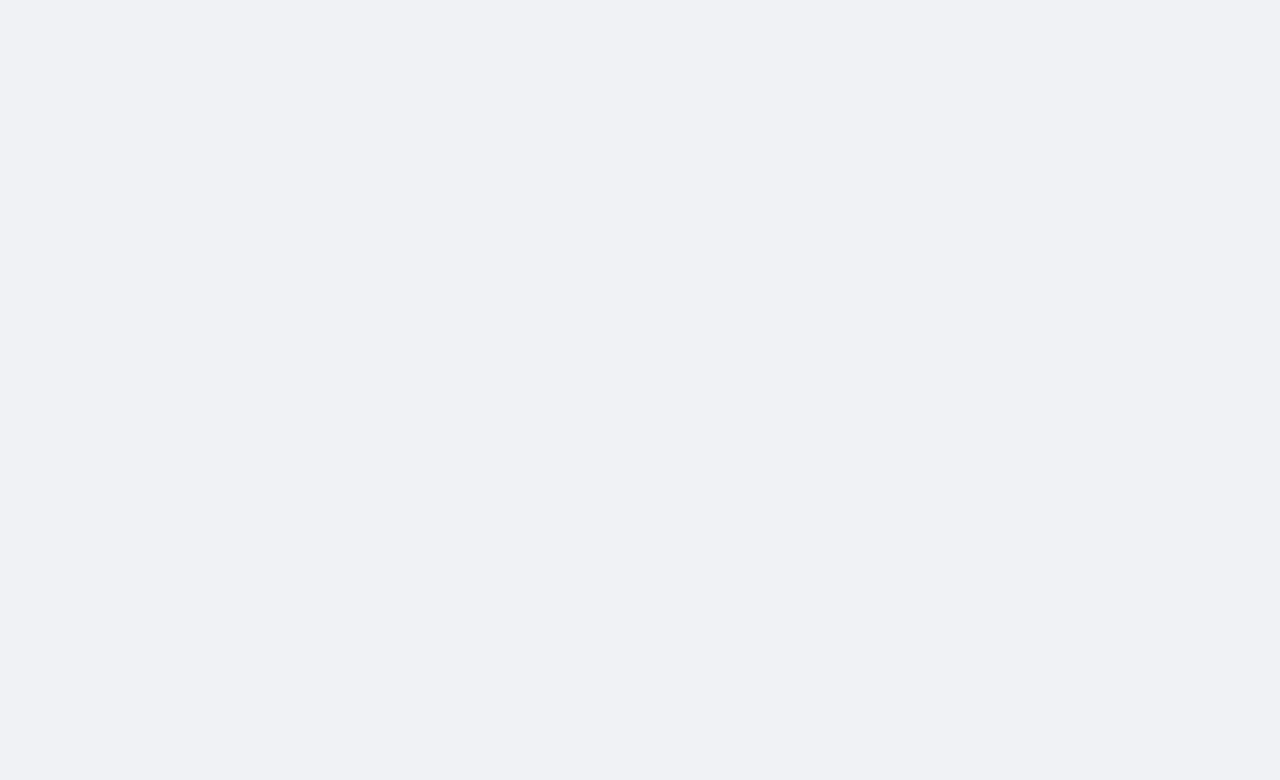
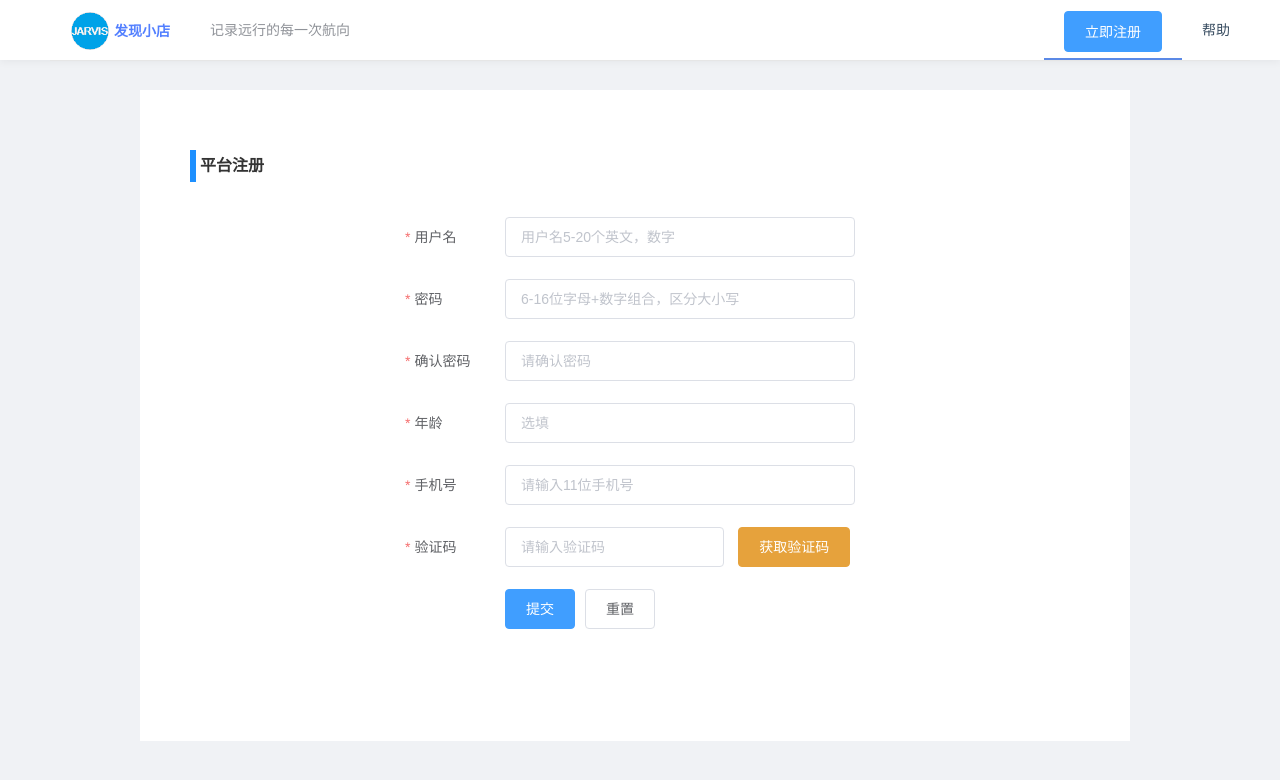
Before and after one commit to 1649404329/jarvis-store-vue-app, a Vue app: page /register in a window 1280 px wide. Shown: the top 780 px of the page. Built offline with nearby package versions, Linux system fonts and the light colour scheme.

Commit message:
注册页；

```diff
--- a/src/components/login/Header.vue
+++ b/src/components/login/Header.vue
@@ -1,7 +1,7 @@
 <template>
     <div>
         <el-menu :default-active="$route.path" router class="el-menu-demo" mode="horizontal" @select="handleSelect"
-                 text-color="rgb(57,77,97)" active-text-color="rgb(91,137,230)">
+                 text-color="rgb(57,77,97)" active-text-color="rgb(91,137,230)" style="width: 1200px;margin: 0 auto;">
             <el-menu-item index="/home" style="border-bottom: 2px solid #FFF; color: rgb(82,127,255);">
                 <!--<el-avatar :size="50">JARVIS</el-avatar>-->
                 <el-avatar :src="logoUrl" :size="40"></el-avatar>
@@ -12,7 +12,7 @@
 
             <el-menu-item index="/help" style="float: right;">帮助</el-menu-item>
 
-            <el-menu-item index="/test" style="float: right;">
+            <el-menu-item index="/register" style="float: right;">
                 <el-button type="primary">立即注册</el-button>
             </el-menu-item>
         </el-menu>
--- a/src/router/index.js
+++ b/src/router/index.js
@@ -4,6 +4,7 @@ import Home from '../views/Home.vue'
 import GoodsHome from '../views/goods/GoodsHome.vue'
 import AccountHome from '../views/account/AccountHome.vue'
 import Login from '../views/login/Login.vue'
+import Register from '../views/login/Register.vue'
 import Help from '../views/login/Help.vue'
 import Test from '../views/Test.vue'
 import MessageCenter from '../views/MessageCenter.vue'
@@ -96,6 +97,11 @@ const routes = [
     component: Login
   },
   {
+    path: '/register',
+    name: 'Register',
+    component: Register
+  },
+  {
     path: '/help',
     name: '/Help',
     component: Help
--- a/src/views/MessageCenter.vue
+++ b/src/views/MessageCenter.vue
@@ -11,9 +11,9 @@
                 <el-row style="margin: 0 auto;">
                     <div style="width: 1000px;">
                         <el-main>
-                            <PanelTitle msg="消息中心" showAllBtn/>
+                            <PanelTitle msg="消息中心" />
 
-                            <div style="padding: 30px 40px;text-align: left;">
+                            <div style="padding: 30px 40px;text-align: left;min-height: 300px;">
                                 <el-collapse v-model="activeNames" @change="handleChange">
                                     <el-collapse-item>
                                         <template slot="title">
--- a/src/views/login/Login.vue
+++ b/src/views/login/Login.vue
@@ -11,7 +11,8 @@
                         <el-image :fit="fill" :src="item"></el-image>
                     </el-carousel-item>
                 </el-carousel>
-                <el-card shadow="always" style="position: absolute;top: 80px;width: 225px;height: 250px;right: 100px;z-index: 99;text-align: left;">
+                <el-card shadow="always" style="position: absolute;top: 80px;
+                right: calc((100vw - 1000px)/2 - 78px);width: 225px;height: 250px; z-index: 99;text-align: left;">
                     <p>用户登录</p>
                     <el-form>
                         <el-form-item>
@@ -53,9 +54,9 @@
 
             <el-main style="background-color: #f9fafc;">
                 <h3>他们的小店</h3>
-                <el-row>
-                    <el-col :span="20" offset="2">
+                <el-row style="margin:0 auto; width: 1200px;">
                     <el-col :span="4" v-for="(o, index) in 5" :key="o" :offset="index > 0 ? 1 : 0">
+                        <div style="width:200px;">
                         <el-card shadow="hover" :body-style="{ padding: '0px' }">
                             <img src="https://shadow.elemecdn.com/app/element/hamburger.9cf7b091-55e9-11e9-a976-7f4d0b07eef6.png"
                                  class="image">
@@ -68,7 +69,7 @@
                                 </div>
                             </div>
                         </el-card>
-                        </el-col>
+                        </div>
                     </el-col>
                 </el-row>
                 <br/>
--- /dev/null
+++ b/src/views/login/Register.vue
@@ -0,0 +1,153 @@
+<template>
+    <div>
+        <el-container>
+            <el-header>
+                <Header/>
+            </el-header>
+
+            <div style="width: 1000px;margin: 0 auto;padding-top: 70px;">
+                <el-main>
+                    <el-row>
+                            <el-main>
+                                <PanelTitle msg="平台注册" />
+
+                                <div style="padding: 30px 40px;text-align: left;min-height: 300px;margin: 0 auto;width: 450px;">
+                                    <el-form :label-position="labelPosition" :model="ruleForm" status-icon :rules="rules" ref="ruleForm" label-width="100px" class="demo-ruleForm">
+                                        <el-form-item label="用户名" prop="username">
+                                            <el-input v-model.number="ruleForm.username" placeholder="用户名5-20个英文，数字"></el-input>
+                                        </el-form-item>
+                                        <el-form-item label="密码" prop="pass">
+                                            <el-input type="password" v-model="ruleForm.pass" autocomplete="off" placeholder="6-16位字母+数字组合，区分大小写"></el-input>
+                                        </el-form-item>
+                                        <el-form-item label="确认密码" prop="checkPass">
+                                            <el-input type="password" v-model="ruleForm.checkPass" autocomplete="off" placeholder="请确认密码"></el-input>
+                                        </el-form-item>
+                                        <el-form-item label="年龄" prop="age">
+                                            <el-input v-model.number="ruleForm.age" placeholder="选填"></el-input>
+                                        </el-form-item>
+                                        <el-form-item label="手机号" prop="phone">
+                                            <el-input v-model.number="ruleForm.phone" placeholder="请输入11位手机号"></el-input>
+                                        </el-form-item>
+                                        <el-form-item label="验证码" prop="smsCode">
+                                            <el-row>
+                                                <el-col :span="15">
+                                                    <el-input v-model.number="ruleForm.smsCode" placeholder="请输入验证码"></el-input>
+                                                </el-col>
+                                                <el-col :span="4" :offset="1">
+                                                    <el-button type="warning" >获取验证码</el-button>
+                                                </el-col>
+                                            </el-row>
+                                        </el-form-item>
+                                        <el-form-item >
+                                                <el-button type="primary" @click="submitForm('ruleForm')">提交</el-button>
+                                                <el-button @click="resetForm('ruleForm')">重置</el-button>
+                                        </el-form-item>
+                                    </el-form>
+                                </div>
+
+                            </el-main>
+                    </el-row>
+                </el-main>
+            </div>
+        </el-container>
+    </div>
+</template>
+
+<script>
+    import Header from '@/components/login/Header.vue'
+    import PanelTitle from '@/components/common/PanelTitle.vue'
+
+    export default {
+        name: "Register",
+        components: {
+            Header,
+            PanelTitle
+        },
+        data() {
+            var checkAge = (rule, value, callback) => {
+                if (!value) {
+                    return callback(new Error('年龄不能为空'));
+                }
+                setTimeout(() => {
+                    if (!Number.isInteger(value)) {
+                        callback(new Error('请输入数字值'));
+                    } else {
+                        if (value < 18) {
+                            callback(new Error('必须年满18岁'));
+                        } else {
+                            callback();
+                        }
+                    }
+                }, 1000);
+            };
+            var validatePass = (rule, value, callback) => {
+                if (value === '') {
+                    callback(new Error('请输入密码'));
+                } else {
+                    if (this.ruleForm.checkPass !== '') {
+                        this.$refs.ruleForm.validateField('checkPass');
+                    }
+                    callback();
+                }
+            };
+            var validatePass2 = (rule, value, callback) => {
+                if (value === '') {
+                    callback(new Error('请再次输入密码'));
+                } else if (value !== this.ruleForm.pass) {
+                    callback(new Error('两次输入密码不一致!'));
+                } else {
+                    callback();
+                }
+            };
+            return {
+                labelPosition:'left',
+                ruleForm: {
+                    pass: '',
+                    checkPass: '',
+                    age: ''
+                },
+                rules: {
+                    username: [
+                        { required: true, message: '用户名5-20个英文，数字', validator: checkAge, trigger: 'blur' }
+                    ],
+                    pass: [
+                        { required: true, message: '6-16位字母+数字组合，区分大小写', validator: validatePass, trigger: 'blur' }
+                    ],
+                    checkPass: [
+                        { required: true, message: '请确认密码', validator: validatePass2, trigger: 'blur' }
+                    ],
+                    age: [
+                        { required: true, message: '选填', validator: checkAge, trigger: 'blur' }
+                    ],
+                    phone: [
+                        { required: true, message: '请输入11位手机号', validator: checkAge, trigger: 'blur' }
+                    ],
+                    smsCode: [
+                        { required: true, message: '请输入验证码', validator: checkAge, trigger: 'blur' }
+                    ]
+                }
+            };
+        },
+        methods: {
+            submitForm(formName) {
+                this.$refs[formName].validate((valid) => {
+                    if (valid) {
+                        alert('submit!');
+                    } else {
+                        console.log('error submit!!');
+                        return false;
+                    }
+                });
+            },
+            resetForm(formName) {
+                this.$refs[formName].resetFields();
+            }
+        }
+    }
+</script>
+
+<style scoped>
+    .my-input{
+        width: 280px;
+    }
+</style>
```
Lines whose indentation alone changed are shown as unchanged.
